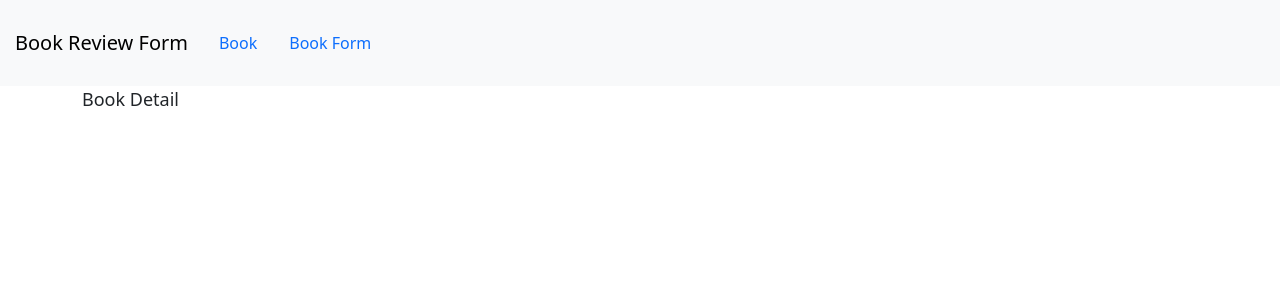
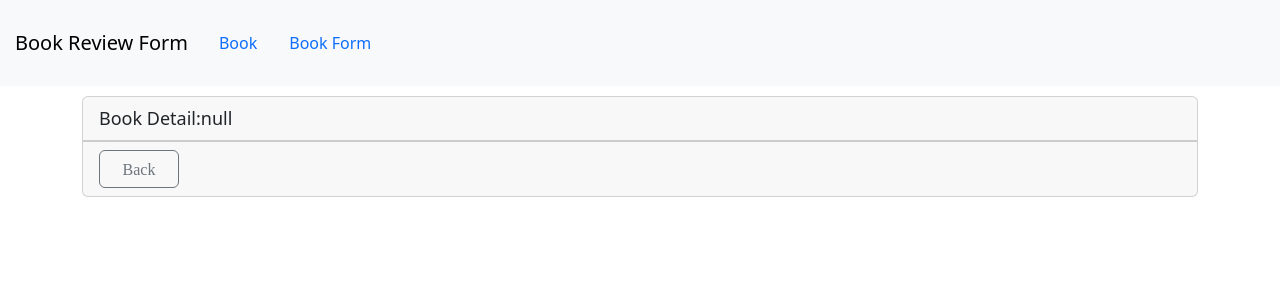
Before and after one commit to josealarconchacon/book-review-form, an Angular app: page /books/2 in a window 1280 px wide. Shown: the top 300 px of the page. Built offline with nearby package versions, Linux system fonts and the light colour scheme.

Commit message:
load data in detail component

```diff
--- a/src/app/books/book-detail.component.html
+++ b/src/app/books/book-detail.component.html
@@ -1,5 +1,14 @@
-<div class="carsd">
+<div class="card">
   <div class="card-header">
-    {{ pageTitle }}
+    {{ pageTitle + ":" + books?.bookName }}
+  </div>
+  <div class="card-footer">
+    <button
+      class="btn btn-outline-secondary"
+      style="width: 80px"
+      (click)="onBack()"
+    >
+      <i class="fa fa-chevon-left">Back</i>
+    </button>
   </div>
 </div>
```
